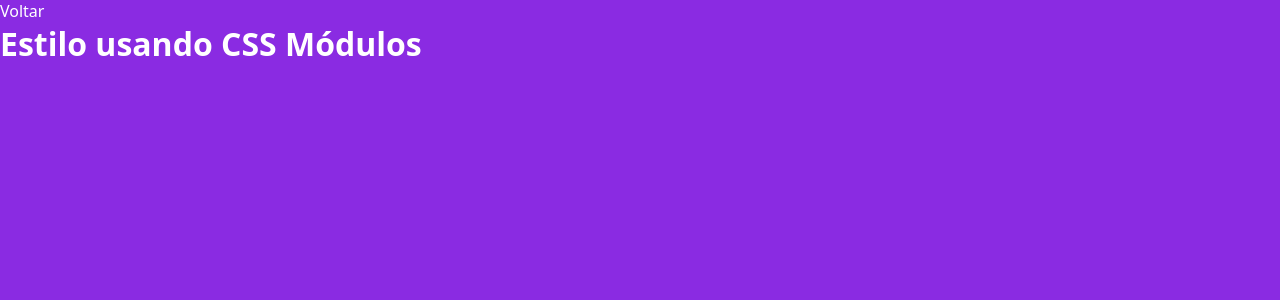
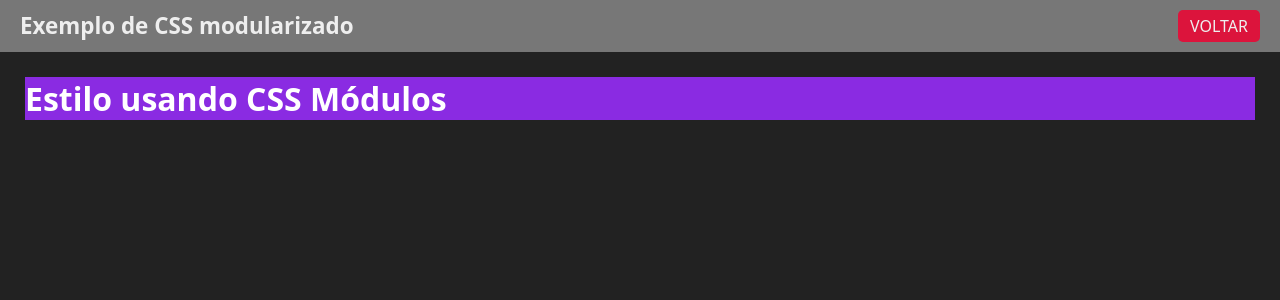
Before and after one commit to LucasMatheus96/CRUD_Usuario_Next.JS, a Next.js app in the folder fundamentos/: page /estiloso in a window 1280 px wide. Shown: the top 300 px of the page. Built offline with nearby package versions, Linux system fonts and the light colour scheme.

Commit message:
Criação do componente Layout

```diff
--- a/fundamentos/src/components/Layout.jsx
+++ b/fundamentos/src/components/Layout.jsx
@@ -1,8 +1,19 @@
 import Link from "next/link"
+import styles from '../styles/Layout.module.css'
 export default function Layout(props) {
     return(
-        <div>
-            <Link href="/"></Link>
+        <div className={styles.layout}>
+
+            <div className={styles.cabecalho}>
+             <h1>{props.titulo ?? 'Mais um Exemplo'}</h1>
+            <Link href="/">VOLTAR</Link>
+
+            </div>
+           <div className={styles.conteudo}>
+            {props.children}
+
+           </div>
+
         </div>
 )
 }
--- a/fundamentos/src/pages/estiloso.jsx
+++ b/fundamentos/src/pages/estiloso.jsx
@@ -1,10 +1,15 @@
+import Layout from '../components/Layout'
 import styles from '../styles/Estiloso.module.css'
 import Link from 'next/link'
 export default function Estiloso() {
     return (
-            <div className={styles.roxo}>
-                <Link href="/">Voltar</Link>
-                <h1>Estilo usando CSS Módulos</h1>
-            </div>
+
+                <Layout titulo="Exemplo de CSS modularizado" >
+                    <div className={styles.roxo}>
+                        <h1>Estilo usando CSS Módulos</h1>
+                    </div>
+               </Layout>
+
+
     )
 }
--- a/fundamentos/src/styles/Estiloso.module.css
+++ b/fundamentos/src/styles/Estiloso.module.css
@@ -1,5 +1,5 @@
 .roxo{
-    height: 100vh;
+
     background-color: blueviolet;
     color: white;
 }
--- /dev/null
+++ b/fundamentos/src/styles/Layout.module.css
@@ -0,0 +1,30 @@
+.layout{
+    height: 100vh;
+    display: flex;
+    flex-direction: column;
+}
+
+.cabecalho{
+    display: flex;
+    justify-content: space-between;
+    padding: 10px 20px;
+    background-color: #777;
+}
+
+.cabecalho h1 {
+    margin:  0;
+    font-size: 1.4rem;
+
+}
+
+
+.cabecalho a {
+    background-color: crimson;
+    padding: 5px 12px;
+    border-radius: 5px;
+}
+
+.conteudo {
+    padding: 25px;
+    height: 100%;
+}
```
